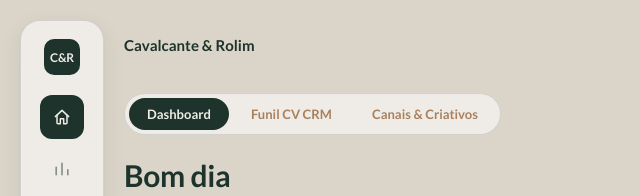
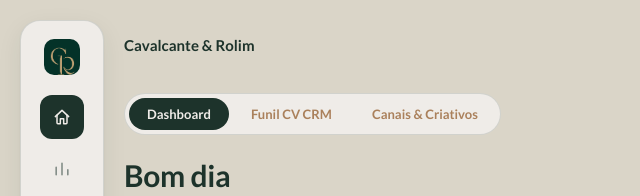
Before and after one commit to thallesgoncalves/cavalcante-rolim-ads-dashboard, a plain HTML site: page index.html in a window 1280 px wide. Shown: the top 196 px of the page, 0-640 px from the left. Drawn offline with Linux system fonts and the light colour scheme.

Commit message:
Replace C&R text badge with the Cavalcante & Rolim logo
Crops the monogram out of the full lockup the client sent (which also
carries the "CAVALCANTE & ROLIM" wordmark, illegible at the 36px sidebar
icon size) into logo.png, and keeps the original as logo-full.png in case
it's useful elsewhere later.

```diff
--- a/index.html
+++ b/index.html
@@ -14,7 +14,7 @@
 <div class="app-shell">
 
   <aside class="sidebar">
-    <div class="sidebar-logo-text" title="Cavalcante &amp; Rolim">C&amp;R</div>
+    <img class="sidebar-logo" src="logo.png" alt="Cavalcante &amp; Rolim" />
     <nav class="sidebar-nav" aria-label="Seções">
       <button type="button" data-scroll="#overview" class="active" title="Visão geral">
         <svg viewBox="0 0 24 24" fill="none" stroke="currentColor" stroke-width="1.8"><path d="M4 11.5 12 4l8 7.5" stroke-linecap="round" stroke-linejoin="round"/><path d="M6 10v9a1 1 0 0 0 1 1h3v-6h4v6h3a1 1 0 0 0 1-1v-9" stroke-linecap="round" stroke-linejoin="round"/></svg>
--- a/style.css
+++ b/style.css
@@ -137,18 +137,6 @@ body {
   border-radius: 10px;
   display: block;
   object-fit: cover;
-}
-.sidebar-logo-text {
-  width: 36px; height: 36px;
-  border-radius: 10px;
-  display: flex;
-  align-items: center;
-  justify-content: center;
-  background: var(--text-primary);
-  color: var(--surface-1);
-  font-weight: 800;
-  font-size: 12px;
-  letter-spacing: -0.02em;
 }
 .sidebar-nav {
   display: flex;
```
Also changed, not shown: canais-criativos.html (+1 -1 lines), funil-cv-crm.html (+1 -1 lines), logo-full.png (added), logo.png (added).
